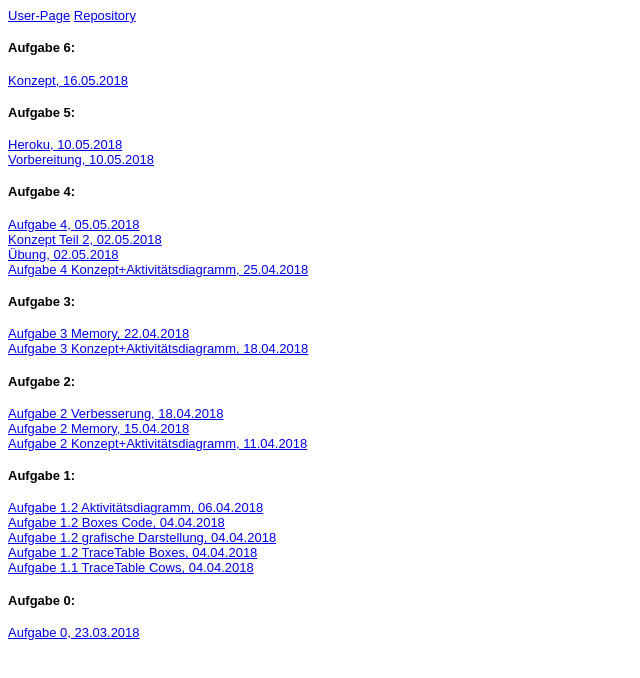
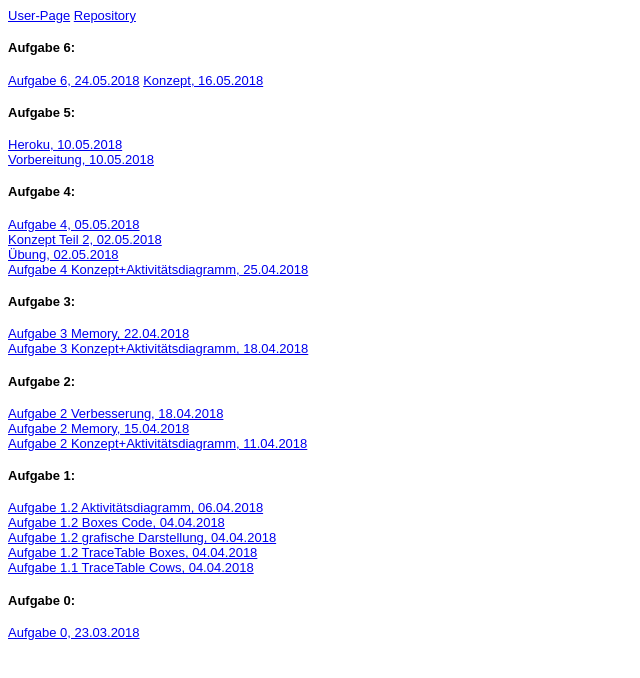
Before and after one commit to kempfsas/kempfsas.github.io, a plain HTML site: page Steckbrief/steckbrief.htm in a window 1280 px wide. Shown: the whole page, without its empty margins (0-640 px from the left). Drawn offline with Linux system fonts and the light colour scheme.

Commit message:
Aktualisiert

```diff
--- a/Steckbrief/steckbrief.htm
+++ b/Steckbrief/steckbrief.htm
@@ -16,6 +16,7 @@ body {
 	<a href="https://github.com/kempfsas" target="_blank">Repository</a><br>
 
 	<h4>Aufgabe 6:</h4>
+	<a href="https://kempfsas.github.io/EIA2_Node/Aufgabe6/Aufgabe6.html" target="_blank">Aufgabe 6, 24.05.2018</a>
 	<a href="https://kempfsas.github.io/EIA2/Aufgabe6/Aufgabe6.jpg" target="_blank">Konzept, 16.05.2018</a><br>
 	<h4>Aufgabe 5:</h4>
 	<a href="https://eia2node257180.herokuapp.com/?a=10&b=20" target="_blank">Heroku, 10.05.2018</a><br>
```
Also changed, not shown: index.html (+1 -0 lines).
